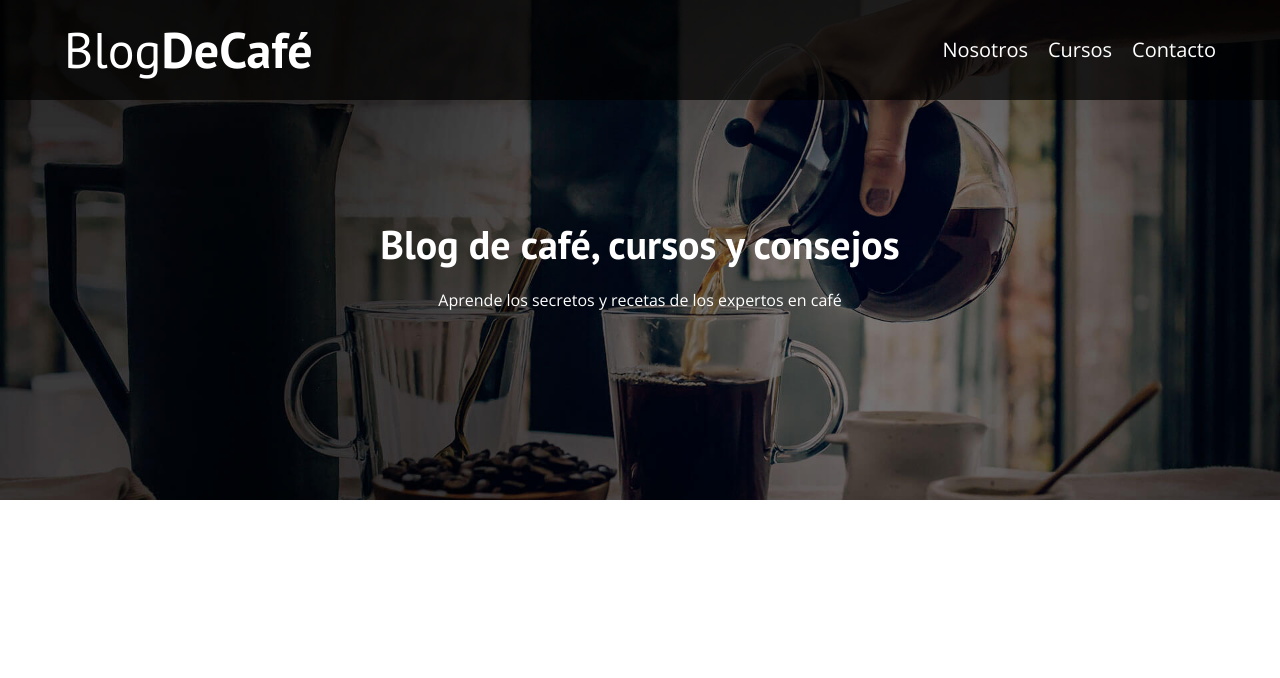
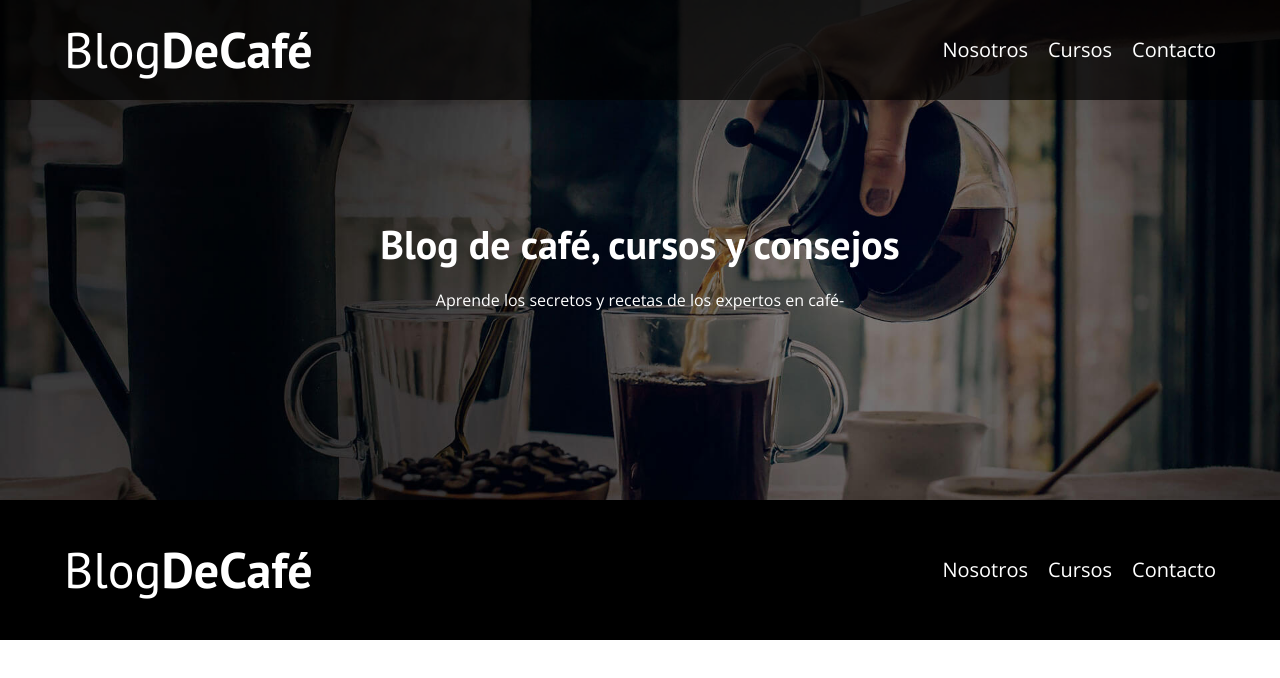
Before and after one commit to arale-devl/blogdecafev2, a plain HTML site: page index.html in a window 1280 px wide. Drawn offline with nearby package versions, Linux system fonts and the light colour scheme.

Commit message:
Plantilla con header y footer

```diff
--- a/css/style.css
+++ b/css/style.css
@@ -130,7 +130,7 @@ img {
     text-align: center;
     margin-top: 12rem;
 }
-
+/* mq para header y footer */
 @media (max-width: 768px) {
     .barra,
     .navegacion{
@@ -145,3 +145,10 @@ img {
         margin-top: 6rem;
     }
 }
+
+/* footer */
+
+.footer{
+    background-color: var(--negro);
+    padding: 4rem 0;
+}
--- a/index.html
+++ b/index.html
@@ -38,10 +38,29 @@
 
         <div class="header__texto">
             <h2 class="no-margin">Blog de café, cursos y consejos</h2>
-            <p>Aprende los secretos y recetas de los expertos en café</p>
+            <p>Aprende los secretos y recetas de los expertos en café-</p>
         </div><!-- .header__texto -->
 
 
     </header><!-- fin header -->
+
+    <footer class="footer">
+        <div class="contenedor">
+            <div class="barra">
+                <a href="index.html">
+                    <h3 class="logo__nombre">
+                        Blog<span class="logo__bold">DeCafé</span>
+                    </h3>
+                </a>
+
+                <nav class="navegacion">
+                    <a class="navegacion__enlace" href="nosotros.html">Nosotros</a>
+                    <a class="navegacion__enlace" href="cursos.html">Cursos</a>
+                    <a class="navegacion__enlace" href="contacto.html">Contacto</a>
+                </nav><!-- .navegacion enlaces -->
+            </div><!-- .barra -->
+        </div> <!-- contenedor -->
+    </footer><!-- .footer -->
+
 </body>
 </html>
```
